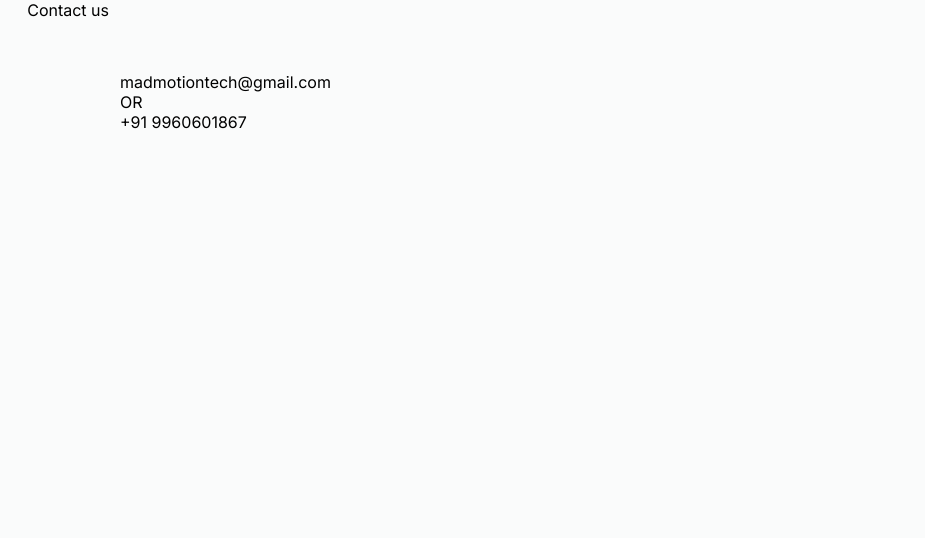
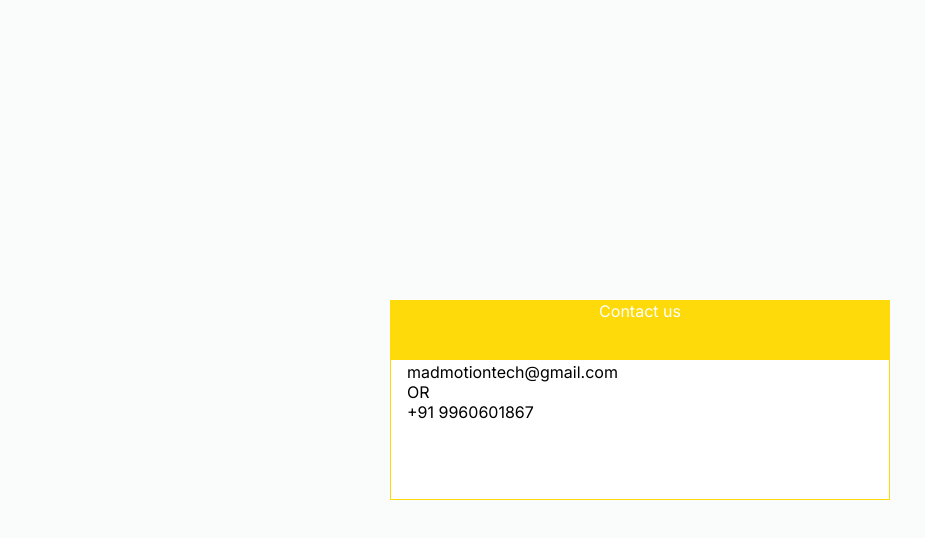
Before and after one commit to tusharspol/bricks-landing, a plain HTML site: page contactUs.html in a window 1280 px wide. Shown: the whole page, without its empty margins (0-925 px from the left). Drawn offline with nearby package versions, Linux system fonts and the light colour scheme.

Commit message:
Changed contact us layout

```diff
--- a/contactUs.html
+++ b/contactUs.html
@@ -20,7 +20,7 @@
     <link href="https://unpkg.com/aos@2.3.1/dist/aos.css" rel="stylesheet" />
   </head>
   <body>
-    <div class="card">
+    <div class="card div2">
         <div class="header">
             <p>Contact us</p>
         </div>
@@ -30,5 +30,40 @@
             <p>+91 9960601867</p>
         </div>
     </div>
+    <style>
+        .card {
+    width: 30%;
+    display: flex;
+    flex-direction: column;
+    border: 1px rgb(255, 218, 11) solid;
+}
+.header {
+    height: 30%;
+    background: rgb(255, 218, 11);
+    color: white;
+    text-align: center;
+}
+
+.container {
+    padding: 2px 16px;
+}
+
+body{height:100%; position:relative}
+
+.div2{
+margin:auto;
+ height: 200px;
+width: 500px;
+position:fixed;
+top:0;
+bottom:0;
+left:0;
+right:0;
+background:white;
+}
+
+
+
+    </style>
   </body>
   </html>
```
